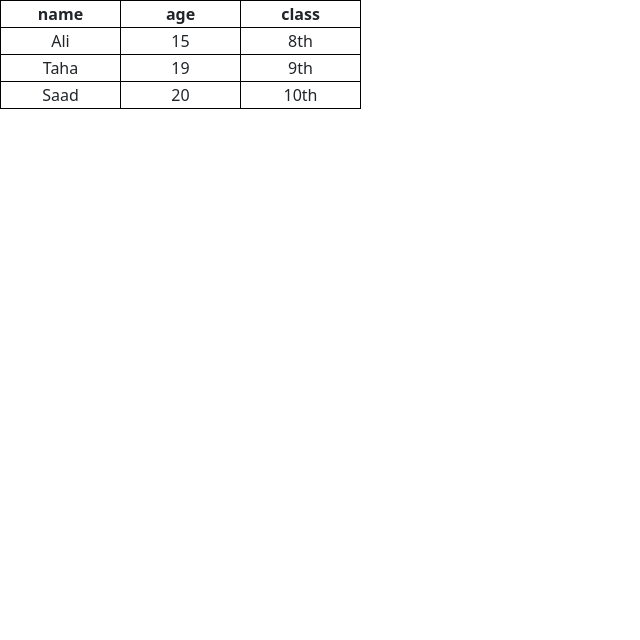
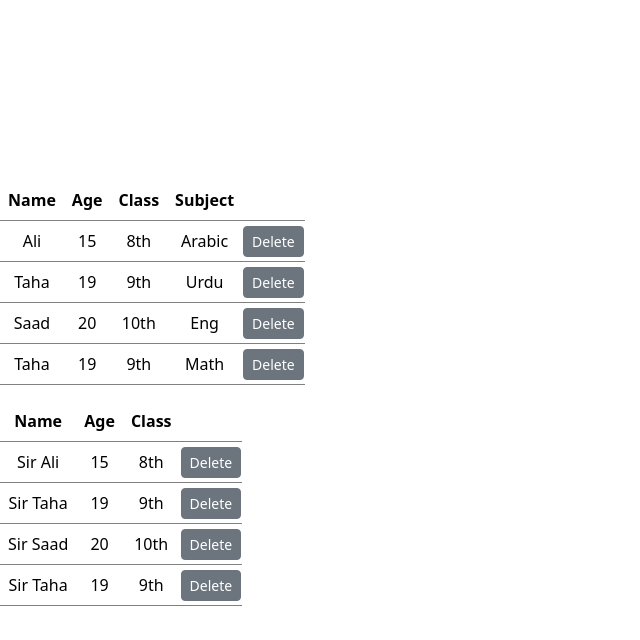
Before and after one commit to abdulrehmankz1/array-task, a plain HTML site: page index.html in a window 1280 px wide. Shown: the whole page, without its empty margins (0-640 px from the left). Drawn offline with nearby package versions, Linux system fonts and the light colour scheme.

```diff
--- a/app.js
+++ b/app.js
@@ -5,30 +5,146 @@
 //     { name: 'Sir Atif', age: 23, subject: 'Urdu' }
 // ];
 
+// const students = [
+//     { name: "Ali", age: 15, class: "8th" },
+//     { name: "Taha", age: 19, class: "9th" },
+//     { name: "Saad", age: 20, class: "10th" },
+// ];
+
+// function renderTable() {
+//     const table = document.getElementById("table");
+//     const tableBody = document.createElement("tbody")
+//     table.className = "table table-striped";
+//     const headerRow = document.createElement("tr");
+//     Object.keys(students[0]).forEach((key) => {
+//         const headerCell = document.createElement("th");
+//         headerCell.className = "text-center p-2";
+//         headerCell.textContent = key;
+//         headerRow.appendChild(headerCell);
+//     });
+//     table.appendChild(headerRow);
+//     students.forEach((student) => {
+//         const row = document.createElement("tr");
+//         row.className = "text-center  ";
+//         Object.keys(student).forEach((key) => {
+//             const cell = document.createElement("td");
+//             cell.className = "p-2  ";
+//             cell.textContent = student[key];
+//             row.appendChild(cell);
+//             tableBody.appendChild(row)
+//         });
+//         table.appendChild(tableBody);
+//     });
+// }
+// renderTable();
+
+// function renderTable(items, elementId) {
+//   const container = document.getElementById(elementId);
+//   container.className = "table table-striped";
+//   const table = document.createElement("table");
+//   const tableHead = document.createElement("thead");
+//   const headerRow = document.createElement("tr");
+//   Object.keys(items[0]).forEach((key) => {
+//     const headerCell = document.createElement("th");
+//     headerCell.className = "text-center p-2";
+//     headerCell.textContent = key.charAt().toUpperCase() + key.slice(1);
+//     headerRow.appendChild(headerCell);
+//   });
+//   tableHead.appendChild(headerRow);
+//   table.appendChild(tableHead);
+
+//   const tableBody = document.createElement("tbody");
+//   items.forEach((item) => {
+//     const row = document.createElement("tr");
+//     row.className = "text-center";
+//     Object.keys(item).forEach((key) => {
+//       const cell = document.createElement("td");
+//       cell.className = "p-2";
+//       cell.textContent = item[key];
+
+
+//       row.appendChild(cell);
+//       tableBody.appendChild(row);
+//     });
+//     const deleteCell = document.createElement("td");
+//     const deleteButton = document.createElement("button");
+//     deleteButton.className = "btn btn-secondary btn-sm";
+//     deleteButton.textContent = "Delete";
+//     deleteButton.addEventListener("click", () => {
+//       tableBody.removeChild(row);
+//     });
+//     deleteCell.appendChild(deleteButton);
+//     row.appendChild(deleteCell);
+//     table.appendChild(tableBody);
+//     container.appendChild(table);
+//   });
+// }
+
+function renderTable(items, elementId) {
+  const container = document.getElementById(elementId);
+  container.className = "table table-striped";
+  const table = document.createElement("table");
+  const tableHead = document.createElement("thead");
+  const headerRow = document.createElement("tr");
+  Object.keys(items[0]).forEach((key) => {
+    const headerCell = document.createElement("th");
+    headerCell.className = "text-center p-2"; ``
+    headerCell.textContent = key.charAt().toUpperCase() + key.slice(1);
+    headerRow.appendChild(headerCell);
+  });
+  tableHead.appendChild(headerRow);
+  table.appendChild(tableHead);
+
+  const tableBody = document.createElement("tbody");
+  items.forEach((item, index) => {
+    const row = document.createElement("tr");
+    row.className = "text-center";
+    Object.keys(item).forEach((key) => {
+      const cell = document.createElement("td");
+      cell.className = "p-2";
+      cell.textContent = item[key];
+
+      // remove table body cell
+      // cell.addEventListener("click", () => {
+      //   cell.parentNode.removeChild(cell);
+      //   console.log(cell)
+      // });
+
+      row.appendChild(cell);
+      tableBody.appendChild(row);
+    });
+    const deleteCell = document.createElement("td");
+    const deleteButton = document.createElement("button");
+    deleteButton.className = "btn btn-secondary btn-sm";
+    deleteButton.textContent = "Delete";
+    deleteButton.addEventListener("click", () => {
+      // tableBody.removeChild(row);
+      console.log(index);
+      console.log(items);
+
+
+    });
+    deleteCell.appendChild(deleteButton);
+    row.appendChild(deleteCell);
+    table.appendChild(tableBody);
+    container.appendChild(table);
+  });
+}
+
+
 
 const students = [
-    { name: 'Ali', age: 15, class: '8th' },
-    { name: 'Taha', age: 19, class: '9th' },
-    { name: 'Saad', age: 20, class: '10th' }
+  { name: "Ali", age: 15, class: "8th", subject: "Arabic" },
+  { name: "Taha", age: 19, class: "9th", subject: "Urdu" },
+  { name: "Saad", age: 20, class: "10th", subject: "Eng" },
+  { name: "Taha", age: 19, class: "9th", subject: "Math" },
 ];
+renderTable(students, "students-table");
 
-function renderTable() {
-    const table = document.getElementById('table');
-    const headerRow = document.createElement('tr');
-    Object.keys(students[0]).forEach(key => {
-        const headerCell = document.createElement('th');
-        headerCell.textContent = key;
-        headerRow.appendChild(headerCell);
-    });
-    table.appendChild(headerRow);
-    students.forEach(student => {
-        const row = document.createElement('tr');
-        Object.keys(student).forEach(key => {
-            const cell = document.createElement('td');
-            cell.textContent = student[key];
-            row.appendChild(cell);
-        });
-        table.appendChild(row);
-    });
-}
-renderTable();
+const teachers = [
+  { name: "Sir  Ali", age: 15, class: "8th" },
+  { name: "Sir Taha", age: 19, class: "9th" },
+  { name: "Sir Saad", age: 20, class: "10th" },
+  { name: "Sir Taha", age: 19, class: "9th" },
+];
+renderTable(teachers, "teachers-table");
--- a/index.html
+++ b/index.html
@@ -12,7 +12,8 @@
     </head>
 
     <body>
-        <table id="table"></table>
+        <div id="students-table"></div>
+        <div id="teachers-table"></div>
         <script src="app.js"></script>
     </body>
 
--- a/style.css
+++ b/style.css
@@ -1,11 +1,3 @@
-table{
-    border: 1px solid black !important;
-    text-align: center !important;
+body{
+    margin: 180px auto !important;
 }
-th{
-    border: 1px solid black !important;
-    width: 120px !important;
-}
-td{
-    border: 1px solid black !important;
-}
```
